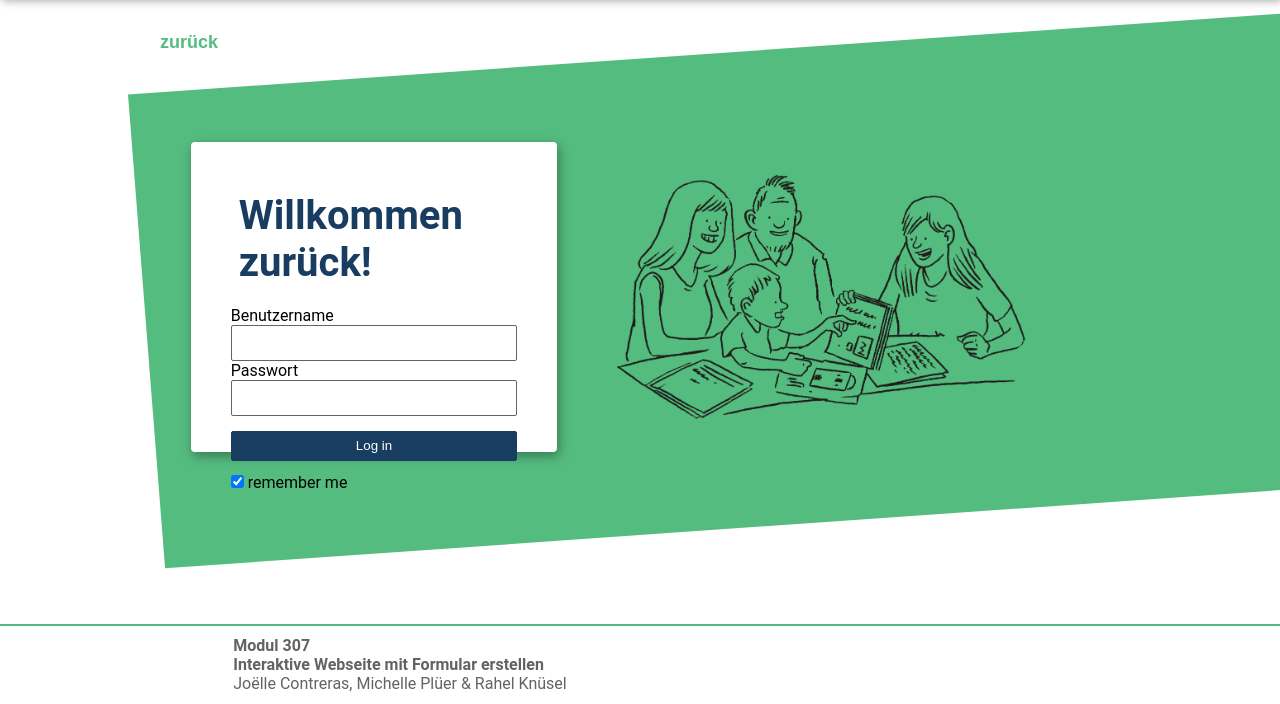
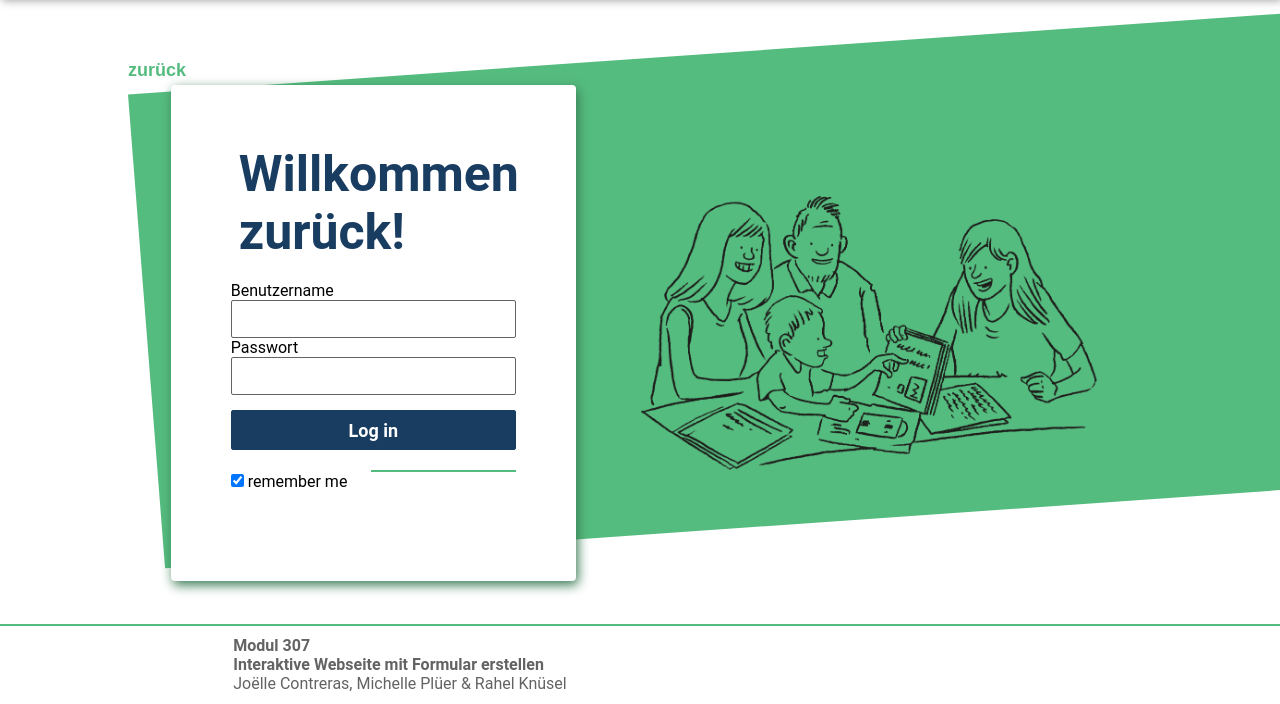
Before and after one commit to miminapl/307-onlineformular, a PHP site: page / in a window 1280 px wide. Shown: the part 96-800 px from the top of the page. Run offline with PHP 8.4, Linux system fonts and the light colour scheme.

Commit message:
optical changes

```diff
--- a/main.css
+++ b/main.css
@@ -14,7 +14,7 @@
 }
 .HrHalf hr{
     width: 50%;
-    margin-top: 1rem;
+    margin-top: 2rem;
 }
 .HrHalf{
     display: flex;
@@ -54,7 +54,7 @@
 }
 h2{
     margin-left: 0.8rem;
-    font-size: 4rem;
+    font-size: 5rem;
     color:#193D61;
     padding-bottom: 2rem;
     box-sizing: border-box;
@@ -66,24 +66,36 @@
 #BurgerMenu{
     width: 2em;
 }
+
 input{
     box-sizing: border-box;
     border-color: #636363;
-    font-size: 1.8rem;
+    font-size: 2rem;
     font-weight: 400;
-    padding: 1.7rem 1rem;
+    padding: 1.8rem 1rem;
 }
 input:focus{
     border: 2px solid #55BC7F;
+}
+.LabelText{
+    font-size: 1.8rem;
+    margin-left: 1.1rem;
+    line-height: 4rem;
+}
+.LabelTextCheckbox{
+    margin-left: 1.1rem;
+    line-height: 3.5rem;
 }
 .BackButton{
     cursor: pointer;
     border: none;
     background:none;
     color:#55BC7F;
-    padding: 0.2rem;
+    padding: 0;
     font-weight: 700;
     font-size: 1.8rem;
+    margin-left: -3rem;
+    margin-top: 3rem;
 
 }
 /*
@@ -100,7 +112,7 @@
     width: 50%;
 }
 .LoginContainer{
-    margin: -4rem 5% 0 6.66%;
+    margin: -3rem 5% 0 6.66%;
     height: 100%;
     display: flex;
     flex-direction: row;
@@ -110,10 +122,9 @@
 .FormContainer{
     display: flex;
     flex-direction: column;
-    width: 38%;
-    height: 55%;
-    margin-left: -4rem;
-    padding: 5rem 4rem;
+    width: 42%;
+    margin-left: -6rem;
+    padding: 6rem 6rem 9rem 6rem;
     background-color:white;
     border-radius: 0.4rem;
     box-shadow: 2px 4px 12px #377951;
@@ -124,12 +135,12 @@
     flex-direction: column;
     justify-content: center;
     width: 50%;
-    height: 55%;
+    height: 65%;
 
 }
 .IllustrationContainer img{
-    width: 85%;
-    margin-left: -20%;
+    width: 95%;
+    margin-left: -15%;
 }
 .BurgermenuContainer, .LogoContainer{
     width:16.66%;
@@ -150,8 +161,11 @@
     border: 1px solid #193D61;
     border-radius: 0.2rem;
     width: 100%;
-    height: 3rem;
+    height: 4rem;
     margin-top: 1.5rem;
+    font-family:'Roboto', sans-serif;
+    font-size: 1.8rem;
+    font-weight: 700;
 }
 .FooterText{
     color:#636363;
```
